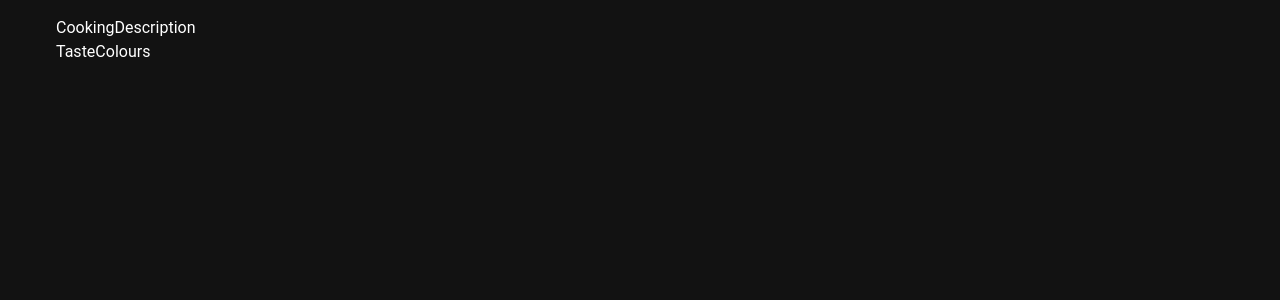
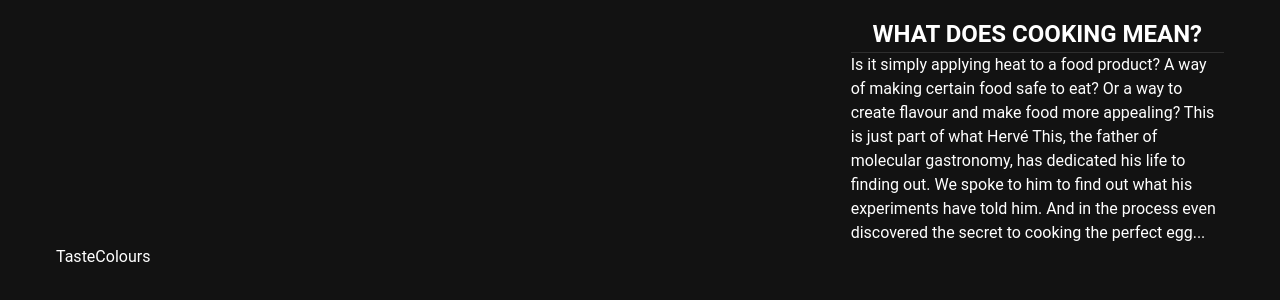
Before and after one commit to ddelgadok/orchard-frontend-test, a Nuxt app: page / in a window 1280 px wide. Shown: the top 300 px of the page. Built offline with nearby package versions, Linux system fonts and the light colour scheme.

Commit message:
Added main title and cooking description content

```diff
--- a/components/CookingDescription.vue
+++ b/components/CookingDescription.vue
@@ -1,9 +1,46 @@
 <template>
-  <p>CookingDescription</p>
+  <article>
+    <v-row>
+      <v-col cols="12" lg="8"></v-col>
+      <v-col cols="12" lg="4">
+        <v-row no-gutters>
+          <v-col cols="12" class="title-container">
+            <h1>
+              {{ t('$vuetify.custom.cookingDescriptionTitle') }}
+            </h1>
+          </v-col>
+          <v-col cols="12">
+            <v-divider />
+          </v-col>
+          <v-col cols="12">
+            <p>
+              {{ t('$vuetify.custom.cookingDescription') }}
+            </p>
+          </v-col>
+        </v-row>
+      </v-col>
+    </v-row>
+  </article>
 </template>
 
 <script setup lang="ts">
+import { useLocale } from 'vuetify';
+
+const { t } = useLocale();
+
 defineComponent({
   name: 'CookingDescription',
 });
 </script>
+
+<style scoped>
+.title-container {
+  display: flex;
+  justify-content: center;
+  align-items: center;
+}
+
+h1 {
+  text-transform: uppercase;
+}
+</style>
--- a/locales/en.ts
+++ b/locales/en.ts
@@ -3,6 +3,7 @@ import { en } from 'vuetify/locale';
 export default {
   ...en,
   custom: {
-    hello: 'Hello World',
+    cookingDescriptionTitle: 'What does cooking mean?',
+    cookingDescription: 'Is it simply applying heat to a food product? A way of making certain food safe to eat? Or a way to create flavour and make food more appealing? This is just part of what Hervé This, the father of molecular gastronomy, has dedicated his life to finding out. We spoke to him to find out what his experiments have told him. And in the process even discovered the secret to cooking the perfect egg...'
   },
 };
--- a/locales/es.ts
+++ b/locales/es.ts
@@ -3,6 +3,7 @@ import { es } from 'vuetify/locale';
 export default {
   ...es,
   custom: {
-    hello: 'Hola Mundo',
+    cookingDescriptionTitle: '¿Qué significa cocinar?',
+    cookingDescription: '¿Es simplemente aplicar calor a un producto alimenticio? ¿Una forma de hacer que ciertos alimentos sean seguros para comer? ¿O una forma de crear sabor y hacer que la comida sea más atractiva? Esto es solo parte de lo que Hervé This, el padre de la gastronomía molecular, ha dedicado su vida a descubrir. Hablamos con él para averiguar qué le han dicho sus experimentos. Y en el proceso incluso descubrimos el secreto para cocinar el huevo perfecto...'
   },
 };
--- a/pages/index.vue
+++ b/pages/index.vue
@@ -1,8 +1,8 @@
 <template>
-  <div>
+  <main>
     <CookingDescription />
     <TasteColours />
-  </div>
+  </main>
 </template>
 
 <script setup lang="ts">
--- a/plugins/vuetify.ts
+++ b/plugins/vuetify.ts
@@ -13,7 +13,7 @@ export default defineNuxtPlugin((app) => {
       defaultTheme: 'dark'
     },
     locale: {
-      locale: 'es',
+      locale: 'en',
       messages: {
         es,
         en,
```
